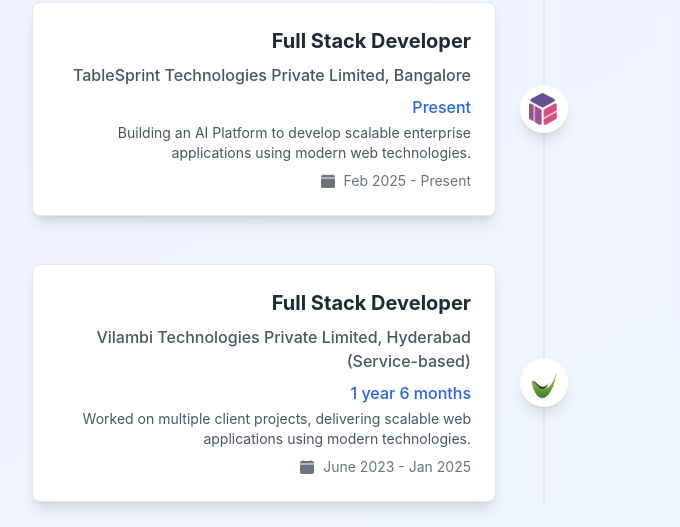
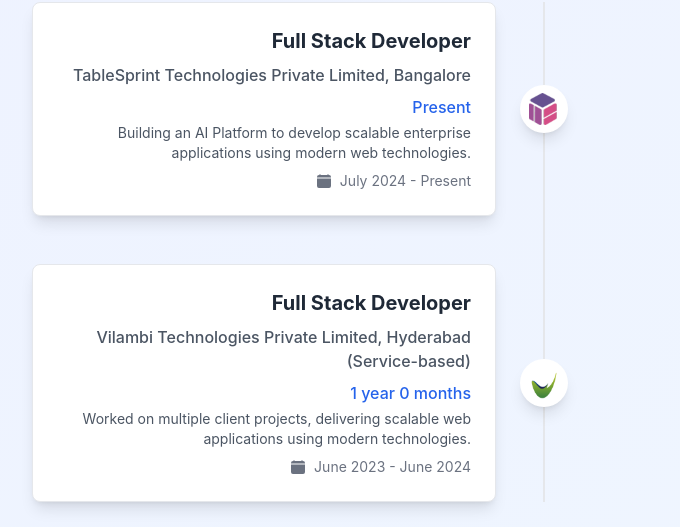
Before and after one commit to Narayan-B/NarayanaBommi, a React (Create React App) app: page / in a window 1280 px wide. Shown: the part 2868-3395 px from the top of the page, without its empty margins (96-776 px from the left). Built offline with nearby package versions, Linux system fonts and the light colour scheme.

Commit message:
Update App.js

```diff
--- a/src/App.js
+++ b/src/App.js
@@ -225,7 +225,7 @@
       title: "Full Stack Developer",
       company: "TableSprint Technologies Private Limited, Bangalore",
       duration: "Present",
-      date: "Feb 2025 - Present",
+      date: "July 2024 - Present",
       details: "Building an AI Platform to develop scalable enterprise applications using modern web technologies.",
       icon: (
         <img
@@ -238,8 +238,8 @@
     {
       title: "Full Stack Developer",
       company: "Vilambi Technologies Private Limited, Hyderabad (Service-based)",
-      duration: "1 year 6 months",
-      date: "June 2023 - Jan 2025",
+      duration: "1 year 0 months",
+      date: "June 2023 - June 2024",
       details: "Worked on multiple client projects, delivering scalable web applications using modern technologies.",
       icon: (
         <img
```
